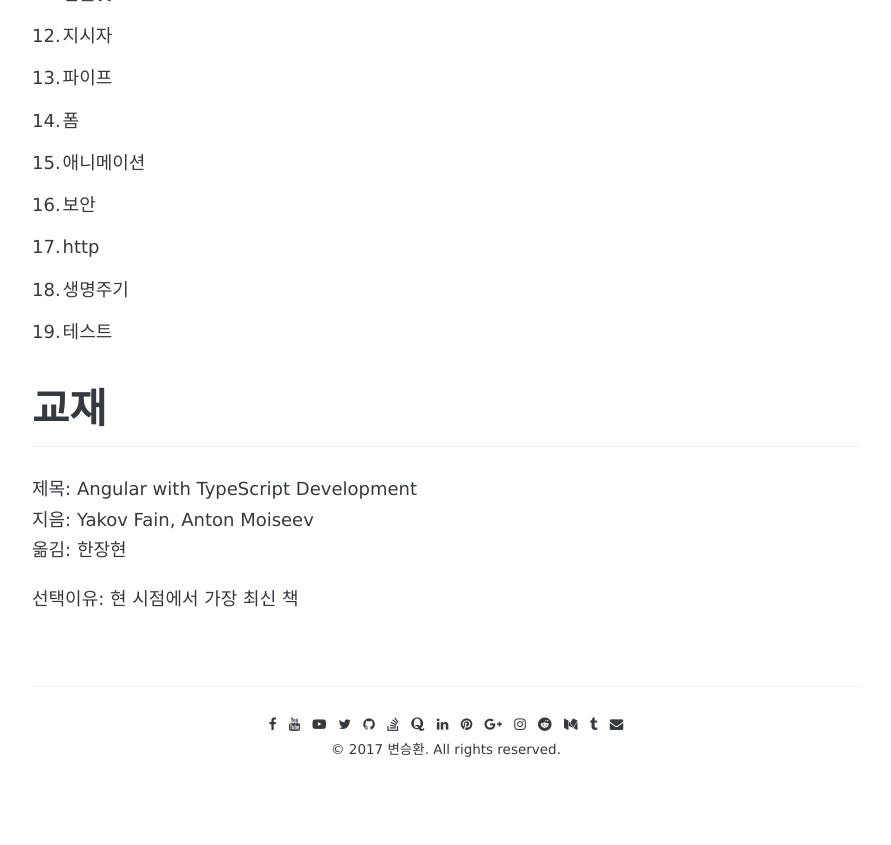
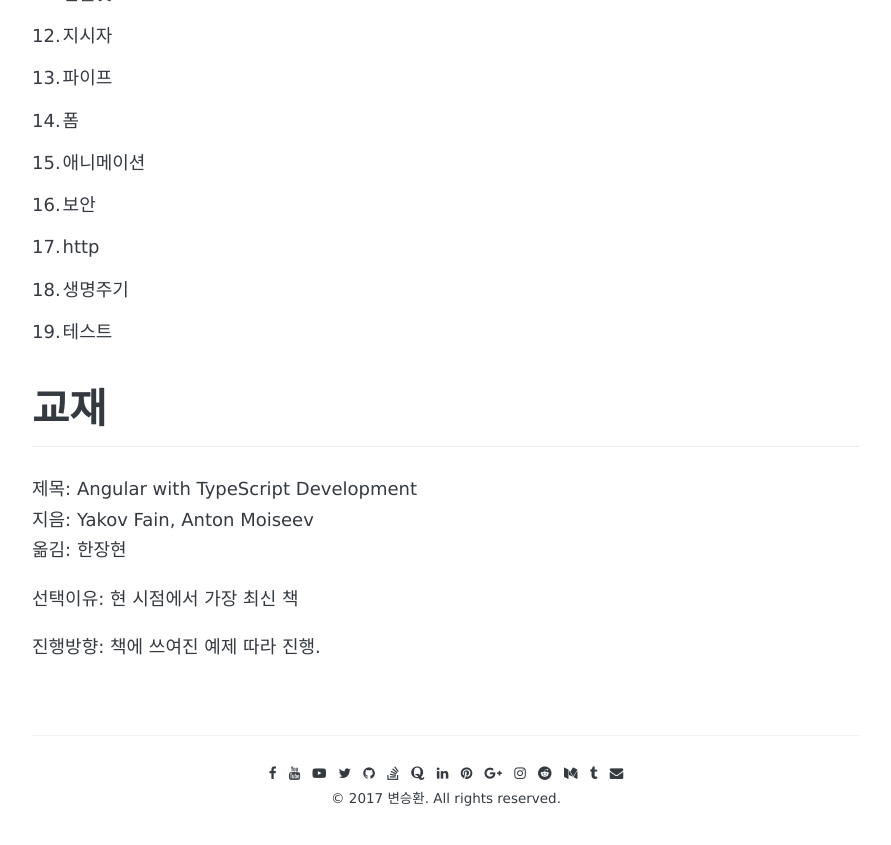
Before and after one commit to awesome-hwan/awesome-hwan.github.io, a Jekyll site: the page built from _posts/2017-08-26-[스터디]기획.md, in a window 1280 px wide and 900 px high, scrolled down 2449 px. Shown: the top 845 px of the window, without its empty margins (194-1085 px from the left). Built offline with Jekyll 4.4.1, drawn with Linux system fonts in a browser that asks for light colours; some web fonts are replaced; comment, search, counter and statistics services are not loaded.

Commit message:
Study Form

```diff
--- a/_posts/2017-08-26-[스터디]기획.md
+++ b/_posts/2017-08-26-[스터디]기획.md
@@ -91,3 +91,5 @@ share: true
 옮김: 한장현
 
 선택이유: 현 시점에서 가장 최신 책
+
+진행방향: 책에 쓰여진 예제 따라 진행.
```
